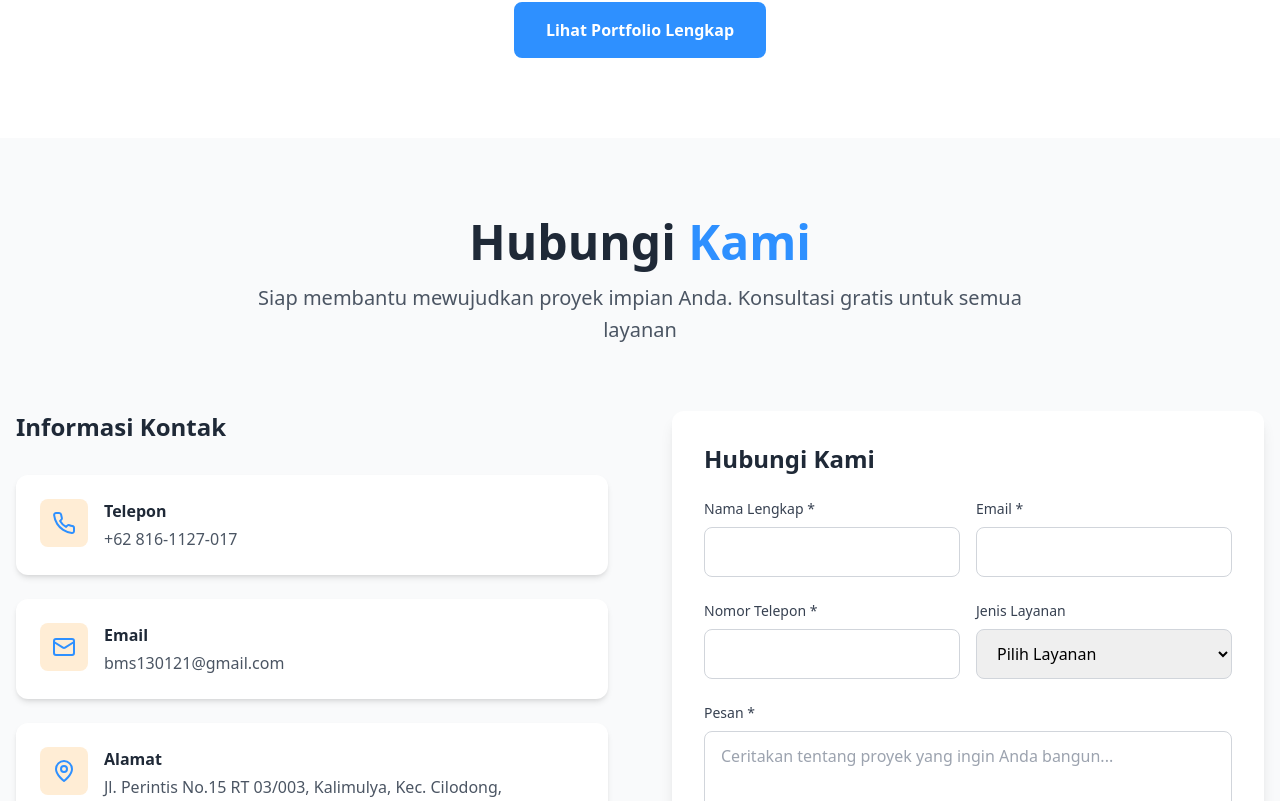
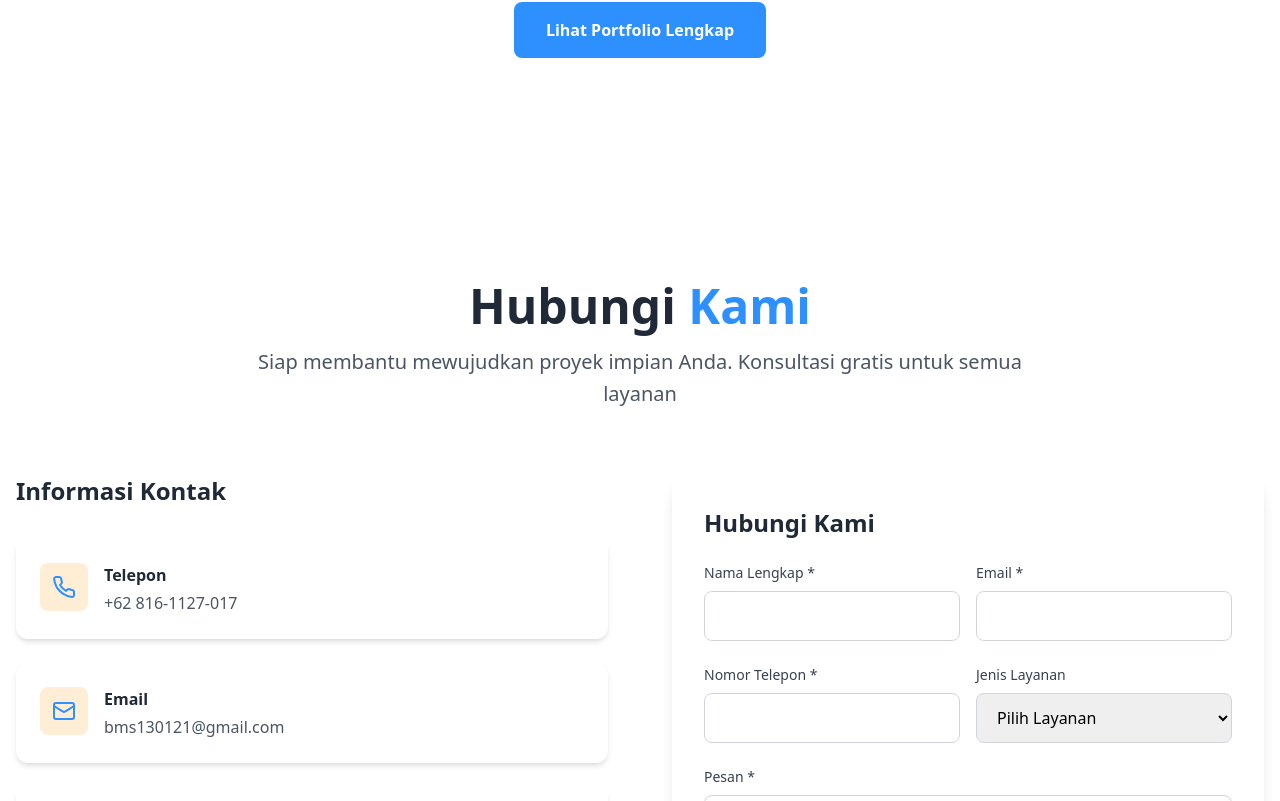
Before and after one commit to zararara07/project-bolt-BMS, a React (Vite) app in the folder project-bolt-BMS/project-bolt-sb1-juxlsaxt/project/: page / in a window 1280 px wide. Shown: the part 3479-4280 px from the top of the page. Built offline with nearby package versions, Linux system fonts and the light colour scheme.

Commit message:
Update Contact.tsx

```diff
--- a/project-bolt-BMS/project-bolt-sb1-juxlsaxt/project/src/components/Contact.tsx
+++ b/project-bolt-BMS/project-bolt-sb1-juxlsaxt/project/src/components/Contact.tsx
@@ -25,7 +25,7 @@ const Contact = () => {
   };
 
   return (
-    <section id="kontak" className="py-20 bg-gray-50">
+    <section id="kontak" className="pt-36">
       <div className="container mx-auto px-4">
         <div className="text-center mb-16">
           <h2 className="text-4xl lg:text-5xl font-bold text-gray-800 mb-4">
```
